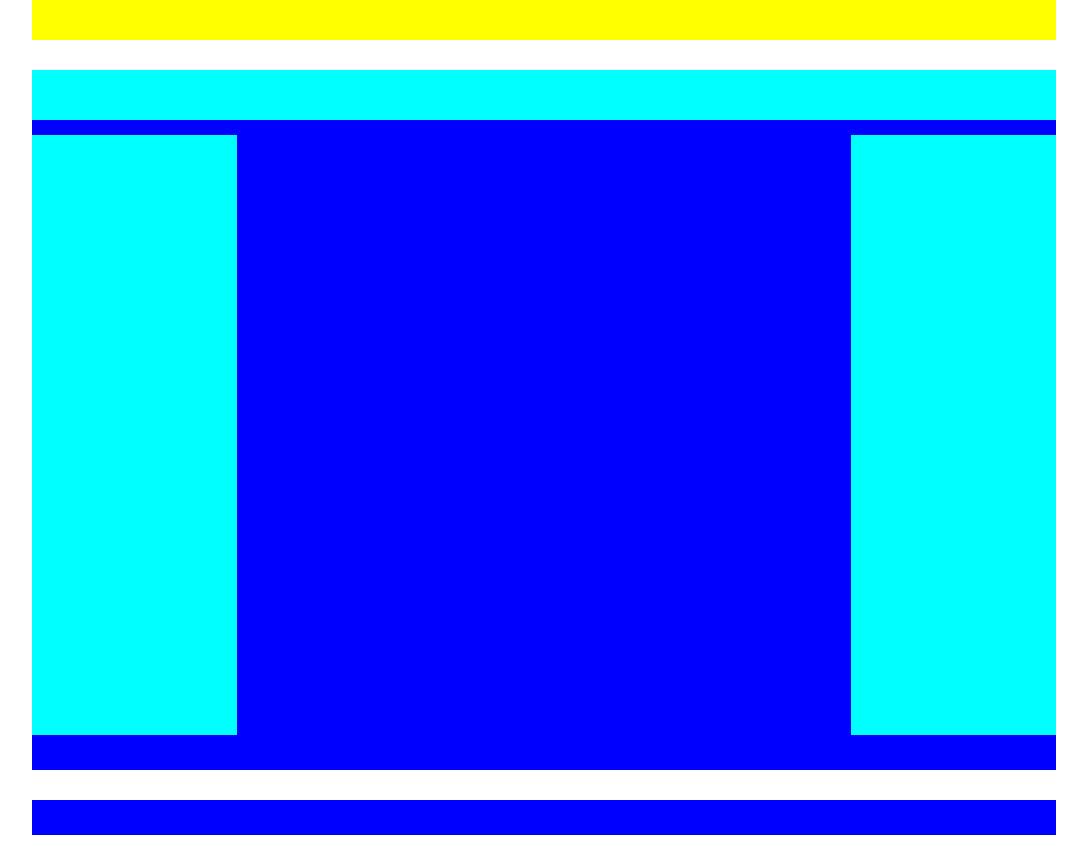
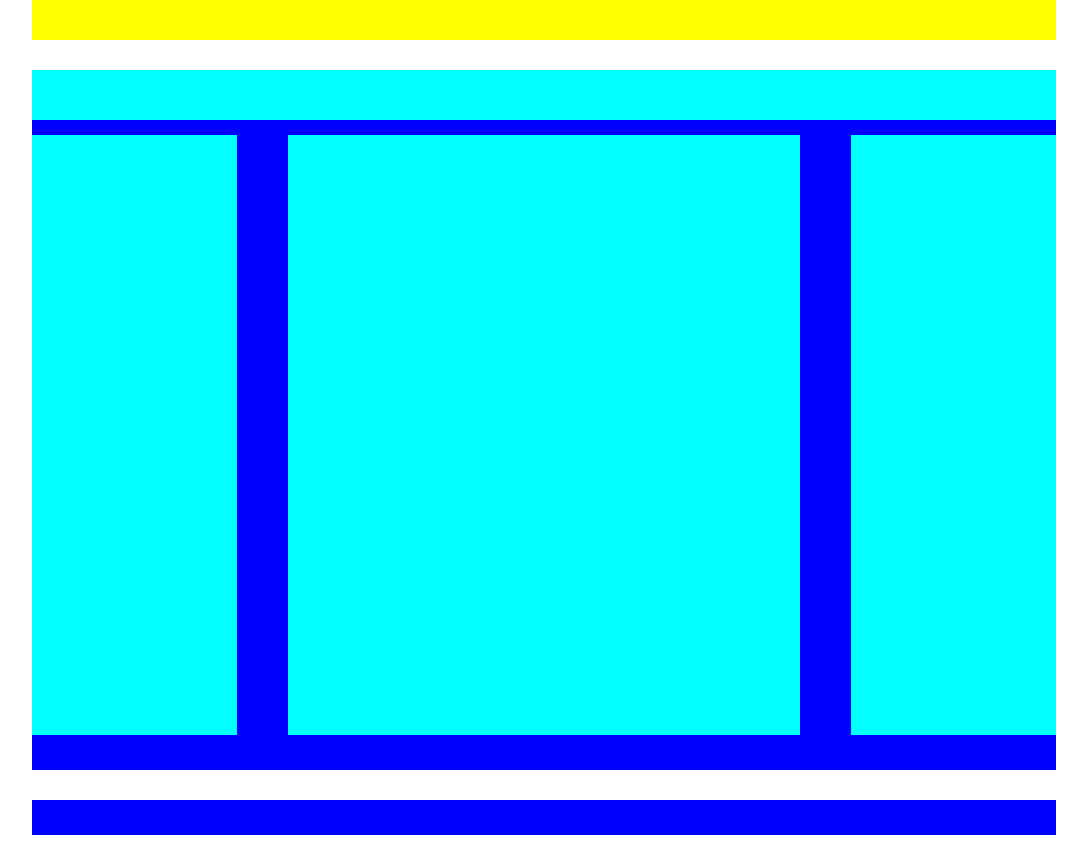
Before and after one commit to domenicocristo/htmlcss-struttura-wp, a plain HTML site: page index.html in a window 1280 px wide. Shown: the part 620-1485 px from the top of the page, without its empty margins (96-1183 px from the left). Drawn offline with Linux system fonts and the light colour scheme.

Commit message:
fine sezioni interne main

```diff
--- a/style.css
+++ b/style.css
@@ -45,9 +45,11 @@ main {
 
 .column-center{
     display: inline;
+    position: absolute;
     background-color: aqua;
     height: 600px;
-    width: 50%;
+    width: 40%;
+    margin-left: 4%;
 }
 
 .column-right {
```
